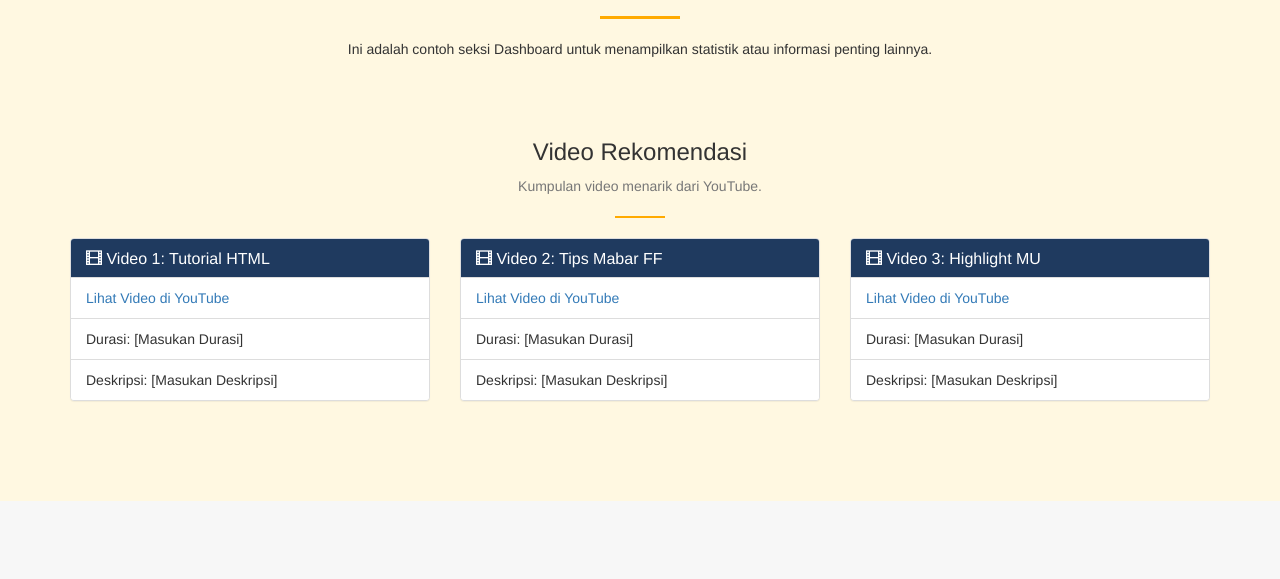
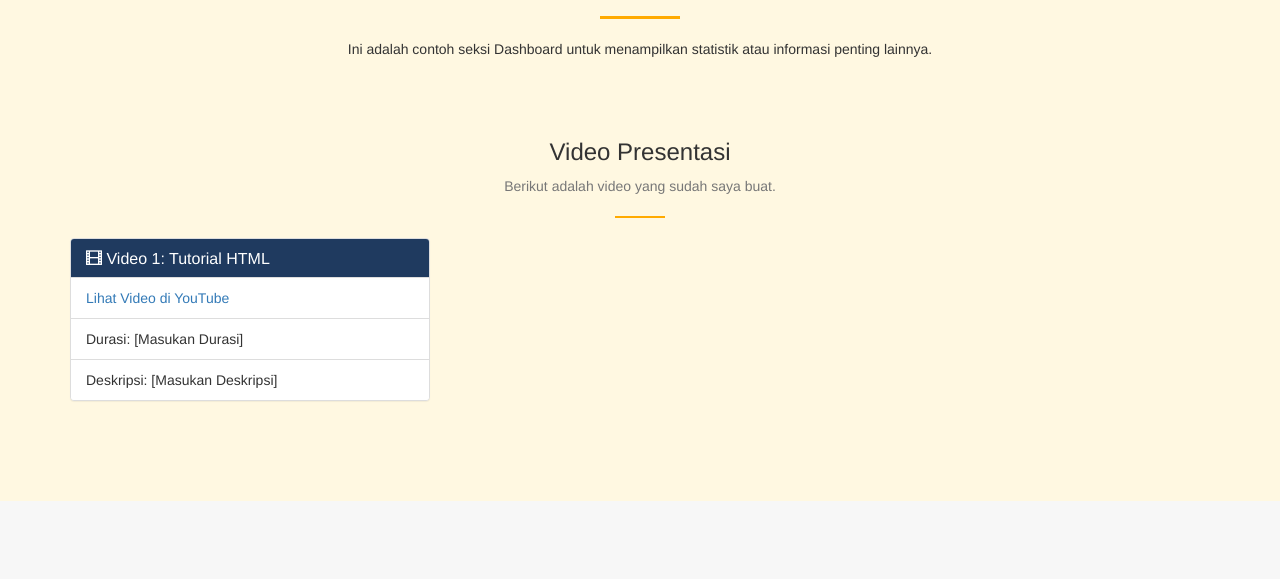
Before and after one commit to redarmydark-svg/redarmydark.github.io, a plain HTML site: page index.html in a window 1280 px wide. Shown: the part 1400-1979 px from the top of the page. Drawn offline with nearby package versions, Linux system fonts and the light colour scheme.

Commit message:
menghapus dua kolom video youtube

```diff
--- a/index.html
+++ b/index.html
@@ -103,8 +103,8 @@
 
             <div class="row" style="margin-top: 50px;">
                 <div class="col-sm-12 text-center">
-                    <h3>Video Rekomendasi</h3>
-                    <p class="text-muted">Kumpulan video menarik dari YouTube.</p>
+                    <h3>Video Presentasi</h3>
+                    <p class="text-muted">Berikut adalah video yang sudah saya buat.</p>
                     <hr style="width: 50px; border-top: 2px solid #ffaa00;">
                 </div>
             </div>
@@ -123,41 +123,7 @@
                             </li>
                             <li class="list-group-item">Durasi: [Masukan Durasi]</li>
                             <li class="list-group-item">Deskripsi: [Masukan Deskripsi]</li>
-                        </ul>
-                    </div>
-                </div>
-
-                <div class="col-md-4">
-                    <div class="panel panel-default">
-                        <div class="panel-heading" style="background-color: #1f3a5f; color: white;">
-                            <h3 class="panel-title"><i class="glyphicon glyphicon-film"></i> Video 2: Tips Mabar FF</h3>
-                        </div>
-                         <ul class="list-group">
-                            <li class="list-group-item">
-                                <a href="[MASUKKAN LINK YOUTUBE 2 DI SINI]" target="_blank">
-                                    Lihat Video di YouTube
-                                </a>
-                            </li>
-                            <li class="list-group-item">Durasi: [Masukan Durasi]</li>
-                            <li class="list-group-item">Deskripsi: [Masukan Deskripsi]</li>
-                        </ul>
-                    </div>
-                </div>
-
-                <div class="col-md-4">
-                    <div class="panel panel-default">
-                         <div class="panel-heading" style="background-color: #1f3a5f; color: white;">
-                            <h3 class="panel-title"><i class="glyphicon glyphicon-film"></i> Video 3: Highlight MU</h3>
-                        </div>
-                        <ul class="list-group">
-                            <li class="list-group-item">
-                                <a href="[MASUKKAN LINK YOUTUBE 3 DI SINI]" target="_blank">
-                                    Lihat Video di YouTube
-                                </a>
-                            </li>
-                            <li class="list-group-item">Durasi: [Masukan Durasi]</li>
-                            <li class="list-group-item">Deskripsi: [Masukan Deskripsi]</li>
-                        </ul>
+                         </ul>
                     </div>
                 </div>
             </div>
```
